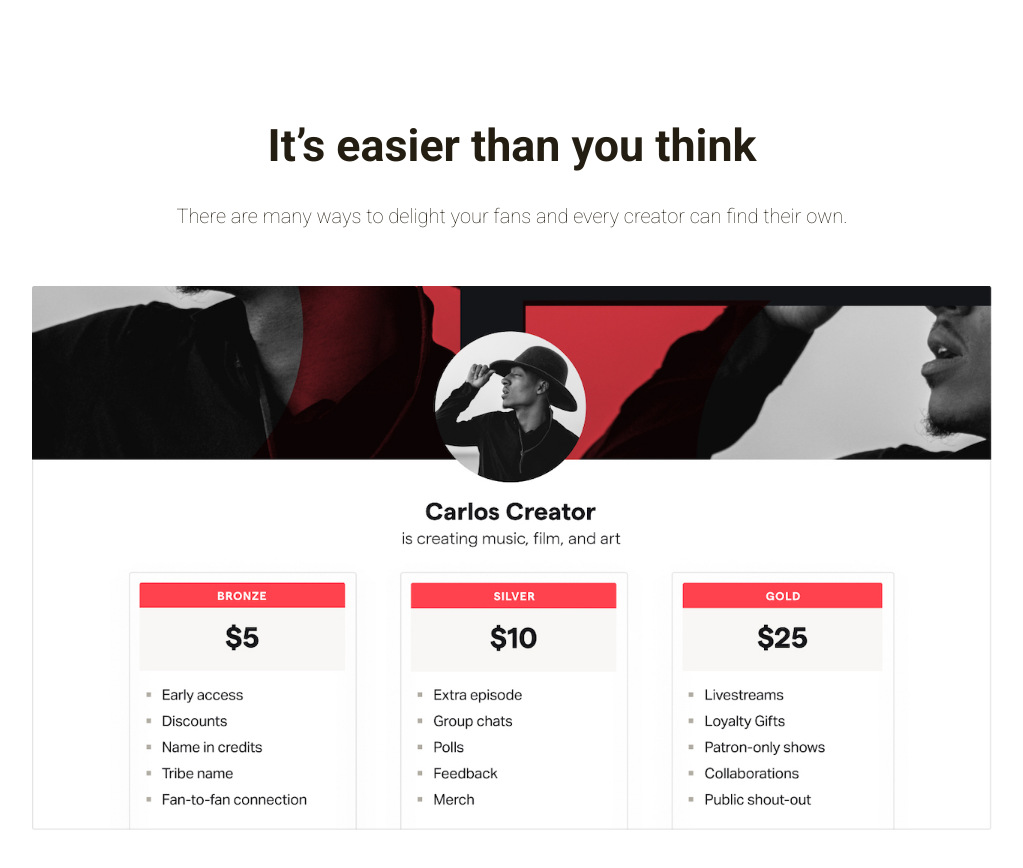
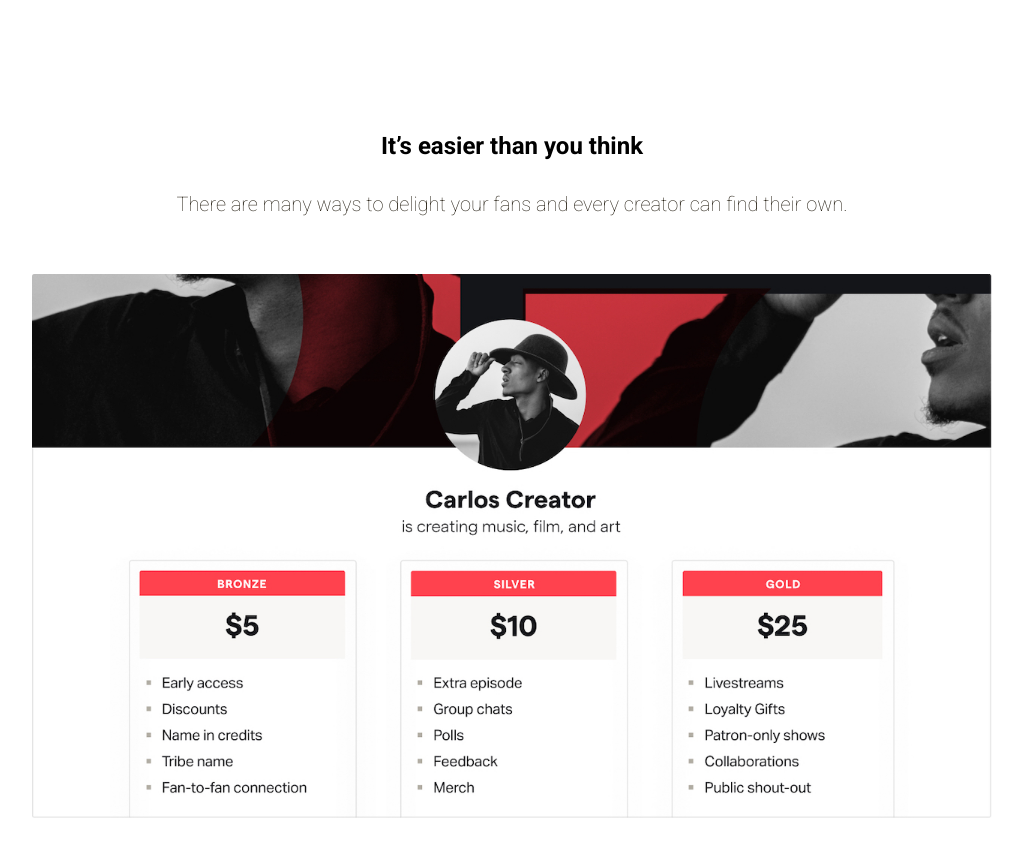
Before and after one commit to cabukfurkan/HYF-Module-HTMLCSSGIT, a plain HTML site: page week2/PATREON-clone/index.html in a window 1280 px wide. Shown: the part 1880-2748 px from the top of the page, without its empty margins (128-1151 px from the left). Drawn offline with Linux system fonts and the light colour scheme.

Commit message:
h1 updated

```diff
--- a/week2/PATREON-clone/index.html
+++ b/week2/PATREON-clone/index.html
@@ -172,7 +172,7 @@
     <section class="its-easier-than-section">
       <div class="its-easier-than-wrapper">
         <div class="its-easier-than-h1-div">
-          <h1>It’s easier than you think</h1>
+          <h2>It’s easier than you think</h2>
         </div>
         <div class="its-easier-than-h2-div">
           <h2>
```
